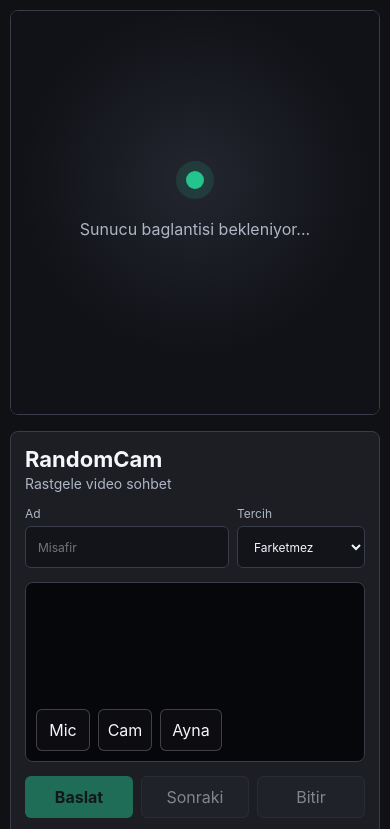
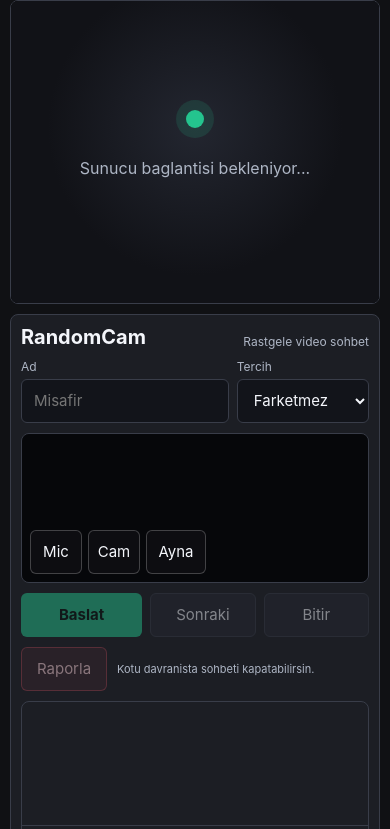
Before and after one commit to Kabakkemane/randomcam, a website: page public/index.html in a window 390 px wide. Shown: the top 829 px of the page. Drawn offline with Linux system fonts and the light colour scheme; no server answers.

Commit message:
Improve mobile experience

```diff
--- a/public/app.js
+++ b/public/app.js
@@ -83,9 +83,10 @@
 
 async function ensureMedia() {
   if (localStream) return localStream;
+  const isMobile = window.matchMedia("(max-width: 860px)").matches;
 
   localStream = await navigator.mediaDevices.getUserMedia({
-    video: true,
+    video: isMobile ? { facingMode: { ideal: "environment" } } : true,
     audio: {
       echoCancellation: true,
       noiseSuppression: true,
--- a/public/index.html
+++ b/public/index.html
@@ -3,6 +3,7 @@
   <head>
     <meta charset="utf-8" />
     <meta name="viewport" content="width=device-width, initial-scale=1" />
+    <meta name="theme-color" content="#101114" />
     <title>Rastgele Video Sohbet</title>
     <link rel="stylesheet" href="styles.css" />
   </head>
--- a/public/styles.css
+++ b/public/styles.css
@@ -14,12 +14,23 @@
   box-sizing: border-box;
 }
 
+html {
+  min-height: 100%;
+  background: var(--bg);
+}
+
+html,
+body {
+  overflow-x: hidden;
+}
+
 body {
   margin: 0;
-  min-height: 100vh;
+  min-height: 100dvh;
   background: var(--bg);
   color: var(--text);
   font-family: Inter, ui-sans-serif, system-ui, -apple-system, BlinkMacSystemFont, "Segoe UI", sans-serif;
+  -webkit-tap-highlight-color: transparent;
 }
 
 button,
@@ -29,7 +40,7 @@
 }
 
 .shell {
-  min-height: 100vh;
+  min-height: 100dvh;
   padding: 20px;
 }
 
@@ -279,20 +290,111 @@
 }
 
 @media (max-width: 860px) {
+  body {
+    min-height: 100dvh;
+  }
+
   .shell {
-    padding: 10px;
+    min-height: 100dvh;
+    padding: env(safe-area-inset-top) 10px calc(env(safe-area-inset-bottom) + 10px);
   }
 
   .stage {
     grid-template-columns: 1fr;
-    min-height: auto;
+    gap: 10px;
+    min-height: 100dvh;
   }
 
   .remote-wrap {
-    min-height: 48vh;
+    min-height: 42dvh;
+    max-height: 48dvh;
   }
 
   .side {
-    grid-template-rows: auto auto 180px auto auto 260px;
+    grid-template-rows: auto auto 38dvh auto auto minmax(190px, 1fr);
+    gap: 10px;
+    padding: 10px;
+  }
+
+  .brand {
+    grid-template-columns: 1fr auto;
+    align-items: end;
+  }
+
+  .brand strong {
+    font-size: 20px;
+  }
+
+  .brand span {
+    font-size: 12px;
+    text-align: right;
+  }
+
+  .profile {
+    grid-template-columns: minmax(0, 1fr) minmax(118px, 38%);
+  }
+
+  .local-card {
+    min-height: 0;
+  }
+
+  .controls {
+    grid-template-columns: 1.15fr 1fr 1fr;
+  }
+
+  .safety {
+    grid-template-columns: 86px minmax(0, 1fr);
+  }
+
+  .chat {
+    min-height: 190px;
+  }
+
+  button,
+  input,
+  select {
+    min-height: 44px;
+    font-size: 15px;
+  }
+
+  .icon-button {
+    bottom: 8px;
+    width: 52px;
+    height: 38px;
+  }
+
+  .icon-button.wide {
+    width: 60px;
+  }
+
+  #muteBtn {
+    left: 8px;
+  }
+
+  #cameraBtn {
+    left: 66px;
+  }
+
+  #mirrorBtn {
+    left: 124px;
   }
 }
+
+@media (max-width: 520px) {
+  .remote-wrap {
+    min-height: 36dvh;
+    max-height: 42dvh;
+  }
+
+  .side {
+    grid-template-rows: auto auto 150px auto auto minmax(180px, 1fr);
+  }
+
+  .chat-form {
+    grid-template-columns: minmax(0, 1fr) 78px;
+  }
+
+  .safety span {
+    font-size: 11px;
+  }
+}
```
